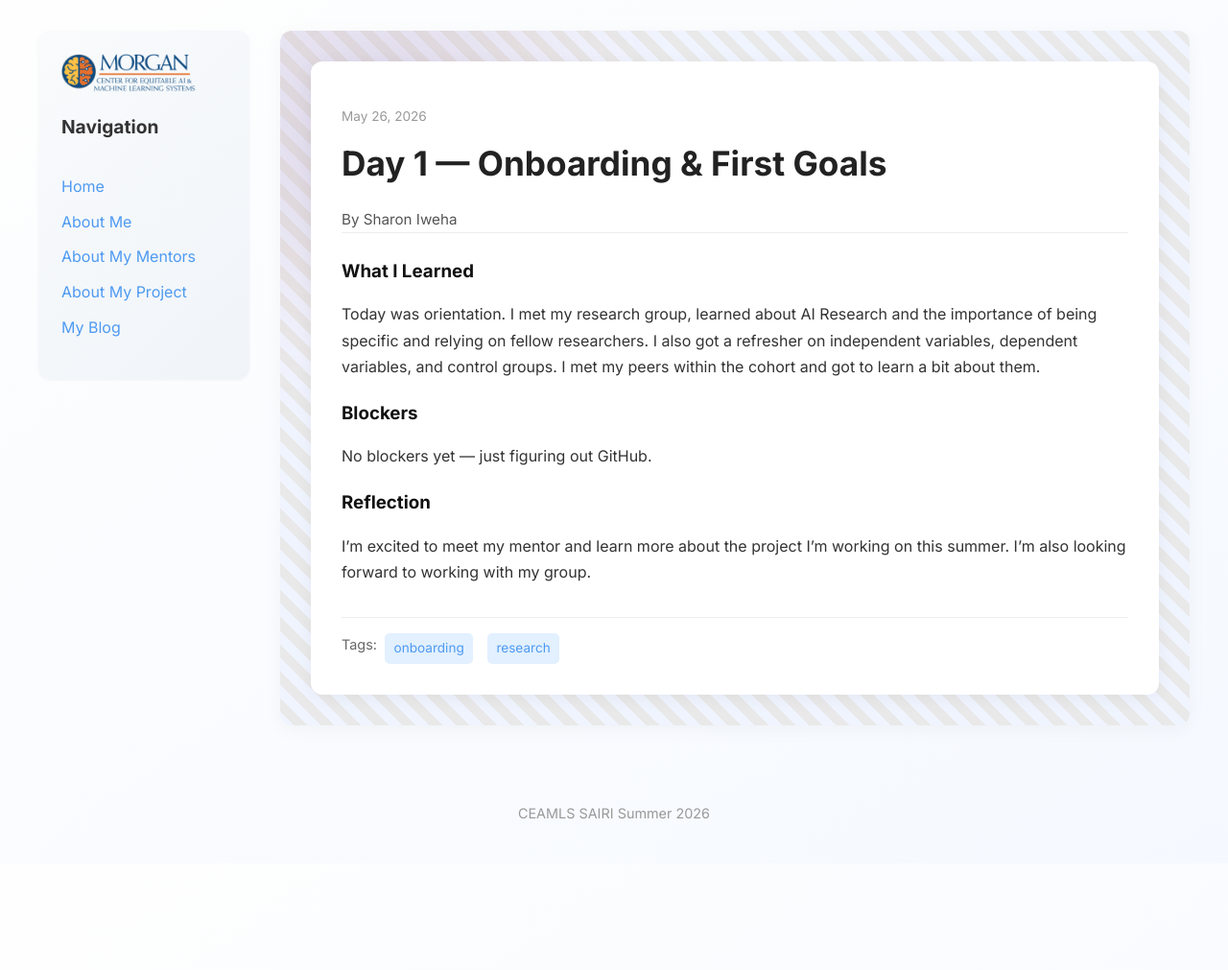
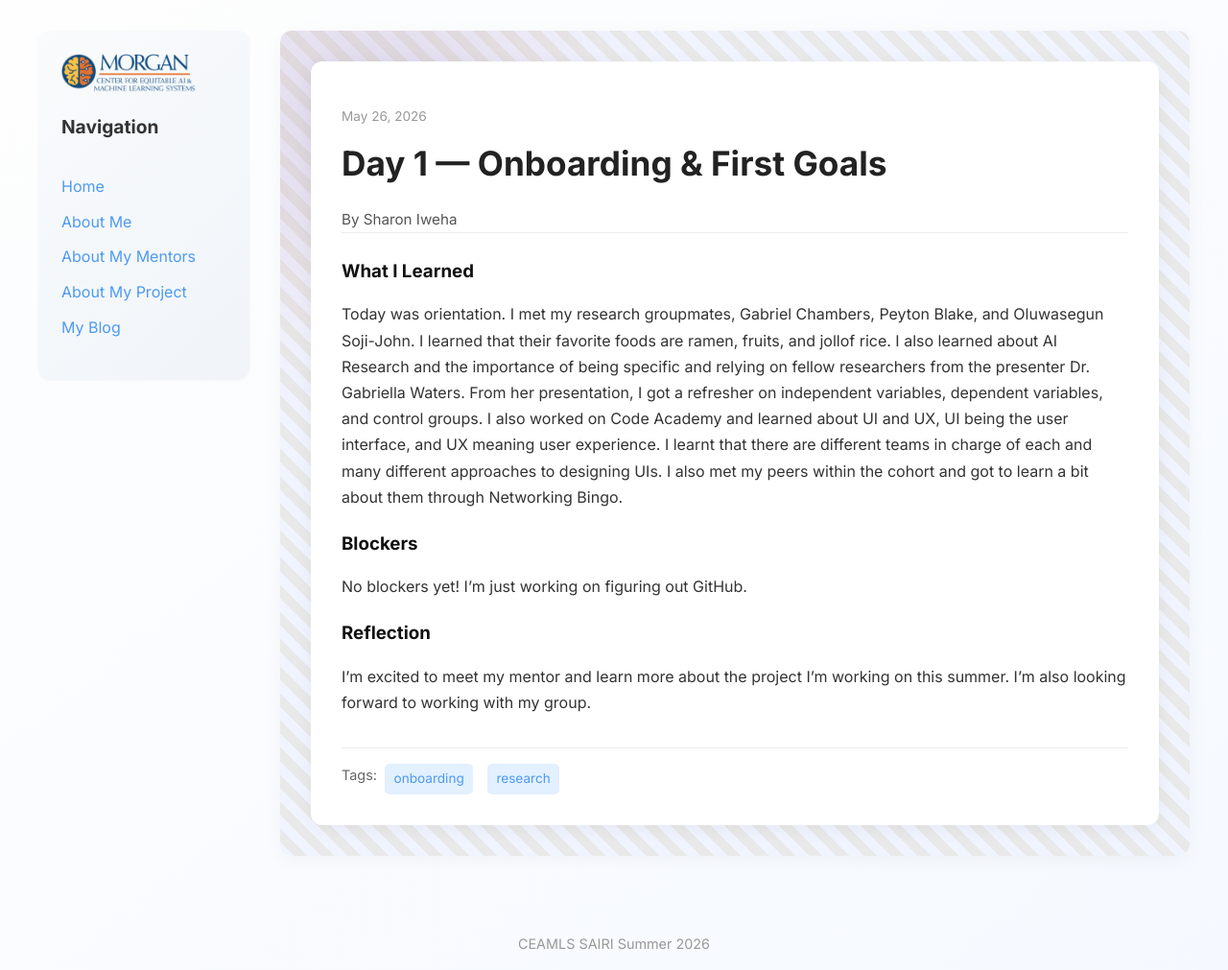
Before and after one commit to sharoniweha/sharoniweha.ceamls26.github.io, a Jekyll site: the page built from _posts/2026-05-26-day-1.md, in a window 1280 px wide. Shown: the whole page at 96% size. Built offline with Jekyll 4.4.1, drawn with Linux system fonts in a browser that asks for light colours; before the commit the page ends 900 px from its top, so only the background shows below that.

Commit message:
Update 2026-05-26-day-1.md

```diff
--- a/_posts/2026-05-26-day-1.md
+++ b/_posts/2026-05-26-day-1.md
@@ -6,10 +6,10 @@ permalink: /day1.html
 tags: ["onboarding", "research"]
 
 what_i_learned: |
-  Today was orientation. I met my research group, learned about AI Research and the importance of being specific and relying on fellow researchers. I also got a refresher on independent variables, dependent variables, and control groups. I met my peers within the cohort and got to learn a bit about them.
+  Today was orientation. I met my research groupmates, Gabriel Chambers, Peyton Blake, and Oluwasegun Soji-John. I learned that their favorite foods are ramen, fruits, and jollof rice. I also learned about AI Research and the importance of being specific and relying on fellow researchers from the presenter Dr. Gabriella Waters. From her presentation, I got a refresher on independent variables, dependent variables, and control groups. I also worked on Code Academy and learned about UI and UX, UI being the user interface, and UX meaning user experience. I learnt that there are different teams in charge of each and many different approaches to designing UIs. I also met my peers within the cohort and got to learn a bit about them through Networking Bingo.
 
 blockers: |
-  No blockers yet — just figuring out GitHub.
+  No blockers yet! I'm just working on figuring out GitHub.
 
 reflection: |
   I'm excited to meet my mentor and learn more about the project I'm working on this summer. I'm also looking forward to working with my group.
```
